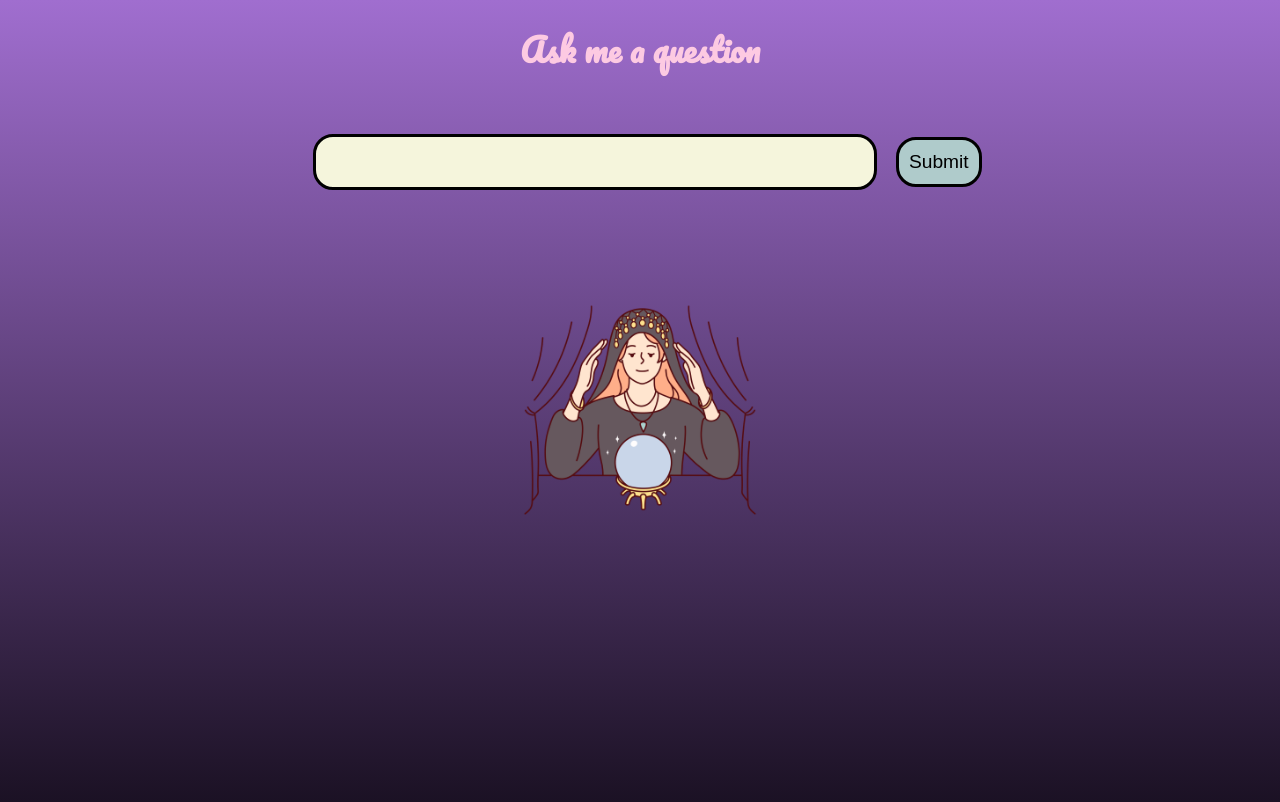
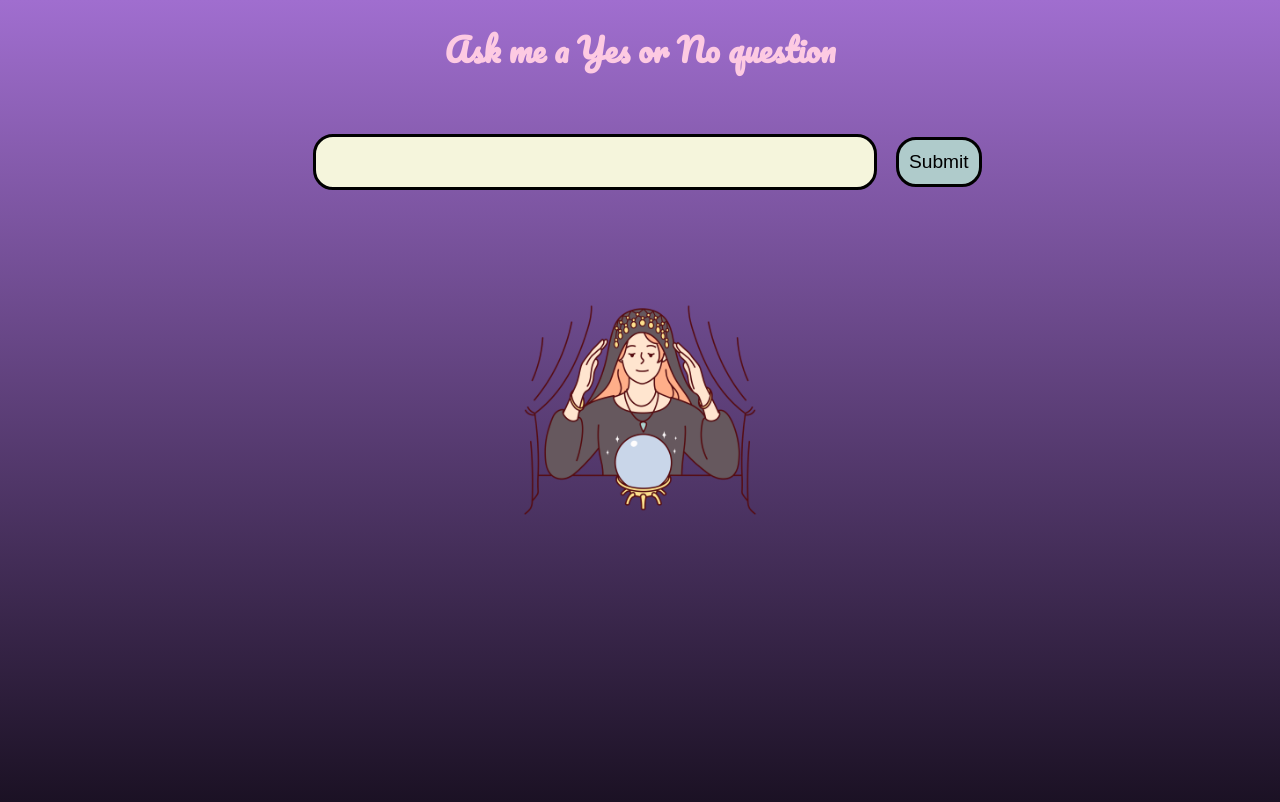
Before and after one commit to DigitalLancer/fortune-teller, a plain HTML site: page index.html in a window 1280 px wide. Drawn offline with Linux system fonts and the light colour scheme; a web font is replaced by a local one.

Commit message:
Update index.html
Added "Yes or No question"

```diff
--- a/index.html
+++ b/index.html
@@ -8,7 +8,7 @@
   <title>Document</title>
 </head>
 <body>
-  <h1>Ask me a question</h1>
+  <h1>Ask me a Yes or No question</h1>
   <div class="container">
     <div id="input">
       <input type="text" class="textField" id="question">
```
